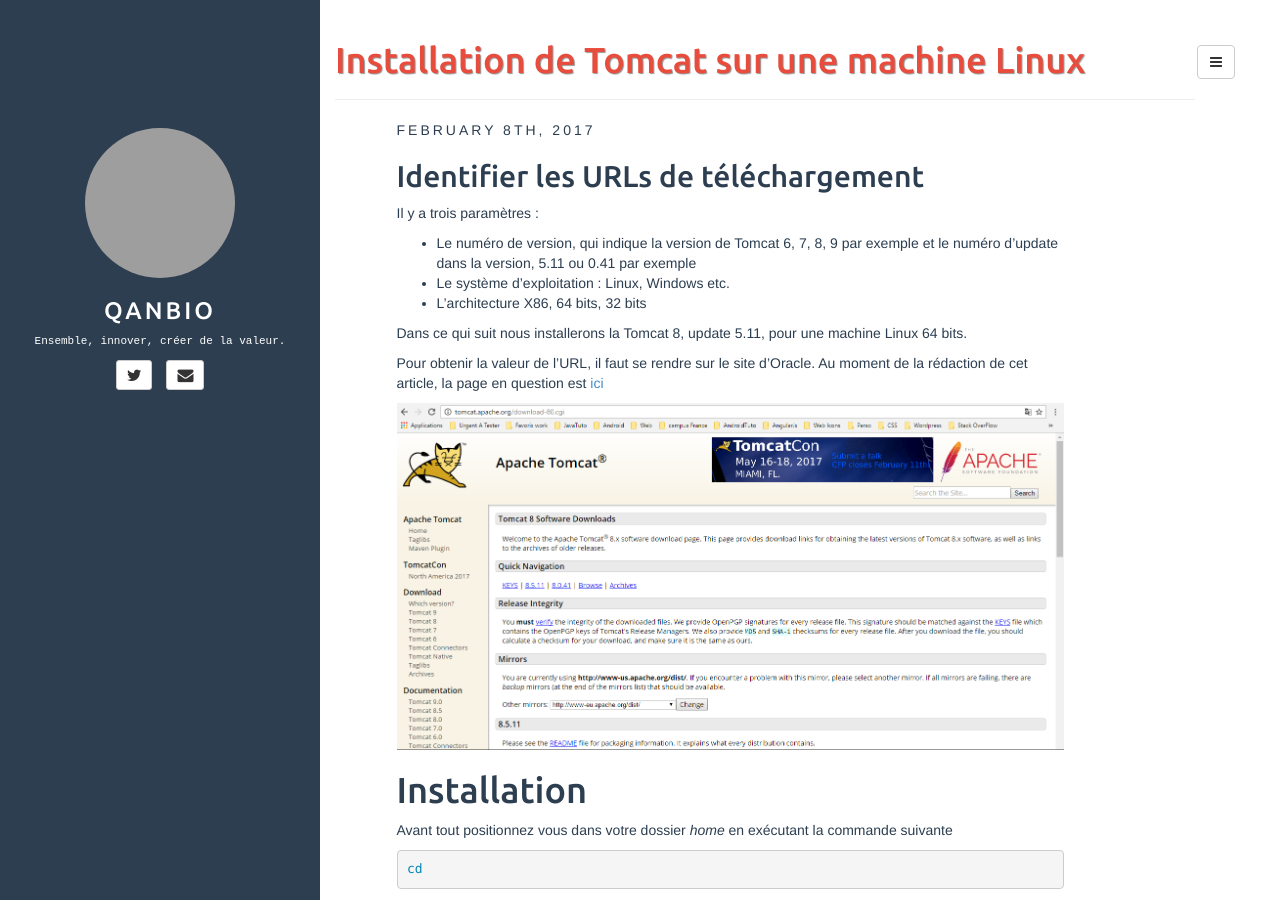
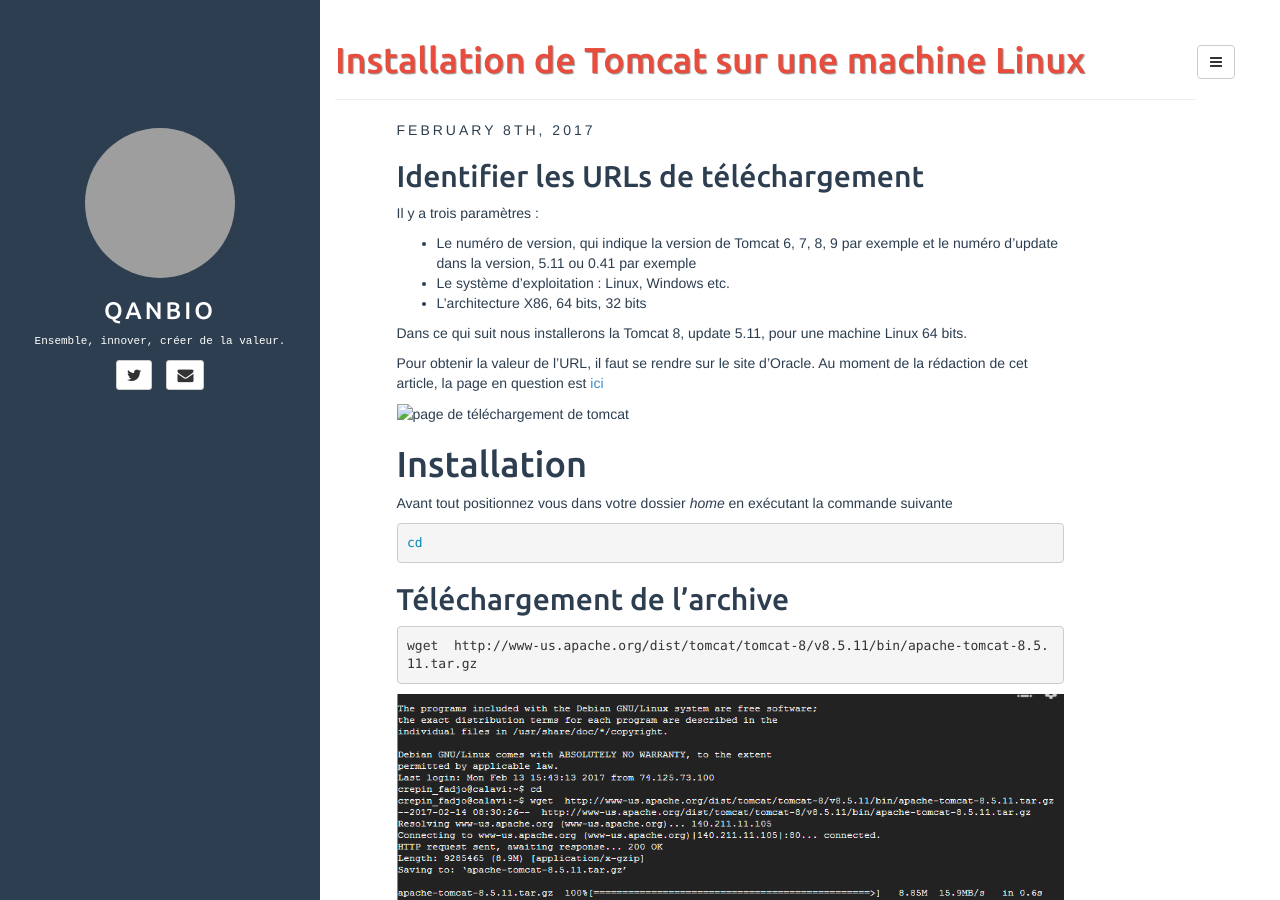
Before and after one commit to qanbio/blog, a Jekyll site: the page built from _posts/2017-02-08-installation-tomcat-linux.md, in a window 1280 px wide and 900 px high. Built offline with Jekyll 4.4.1, drawn with Linux system fonts in a browser that asks for light colours; comment, search, counter and statistics services are not loaded; grey boxes are pictures that could not be loaded.

Commit message:
modifications des liens d'accès aux images de l'article installation tomcat

```diff
--- a/_posts/2017-02-08-installation-tomcat-linux.md
+++ b/_posts/2017-02-08-installation-tomcat-linux.md
@@ -21,7 +21,7 @@
 
 Pour obtenir la valeur de l'URL, il faut se rendre sur le site d'Oracle. Au moment de la rédaction de cet article, la page en question est [ici](http://tomcat.apache.org/download-80.cgi"")
 
-![page de téléchargement de tomcat](../../../../assets/media/2017-02-08-installation-tomcat-linux/url_tomcat.png " page de téléchargement de tomcat")
+![page de téléchargement de tomcat](../../../assets/media/2017-02-08-installation-tomcat-linux/url_tomcat.png " page de téléchargement de tomcat")
 
 # Installation
 
@@ -38,7 +38,7 @@
 wget  http://www-us.apache.org/dist/tomcat/tomcat-8/v8.5.11/bin/apache-tomcat-8.5.11.tar.gz
 {% endhighlight %}
 
-![Téléchargement de tomccat](../../../../assets/media/2017-02-08-installation-tomcat-linux/wget_tomcat.png "Téléchargement de tomcat")
+![Téléchargement de tomccat](../../../../../assets/media/2017-02-08-installation-tomcat-linux/wget_tomcat.png "Téléchargement de tomcat")
 
 A la fin de cette étape, vous aurez un fichier **apache-tomcat-8.5.11.tar.gz** . Vérifier ceci en exécutant la commande :
 
@@ -46,7 +46,7 @@
 ls -la
 {% endhighlight %}
 
-![Vérifier si l'archive tomcat a été bien téléchargé](../../../../assets/media/2017-02-08-installation-tomcat-linux/ls-la_after_wget_tomcat.png " vérifier téléchargement de tomcat")
+![Vérifier si l'archive tomcat a été bien téléchargé](../../../../../../assets/media/2017-02-08-installation-tomcat-linux/ls-la_after_wget_tomcat.png " vérifier téléchargement de tomcat")
 
 
 ## Extraire les fichiers de l'archive
```
Also changed, not shown: _posts/2016-04-09-installation-java-ligne-de-commande-linux.md (+3 -3 lines), assets/media/extract_tomcat.PNG (added), assets/media/ls-la_after_extract_tomcat.PNG (added), assets/media/ls-la_after_wget_tomcat.PNG (added), assets/media/start_tomcat.PNG (added), assets/media/url_tomcat.PNG (added), assets/media/wget_tomcat.PNG (added).
